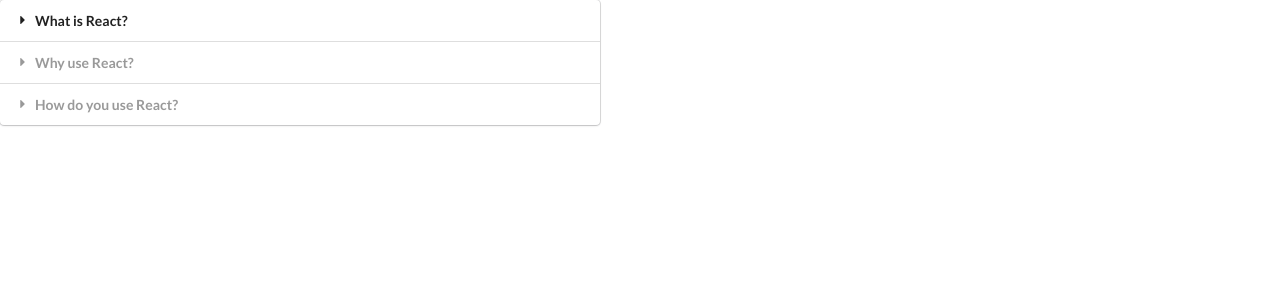
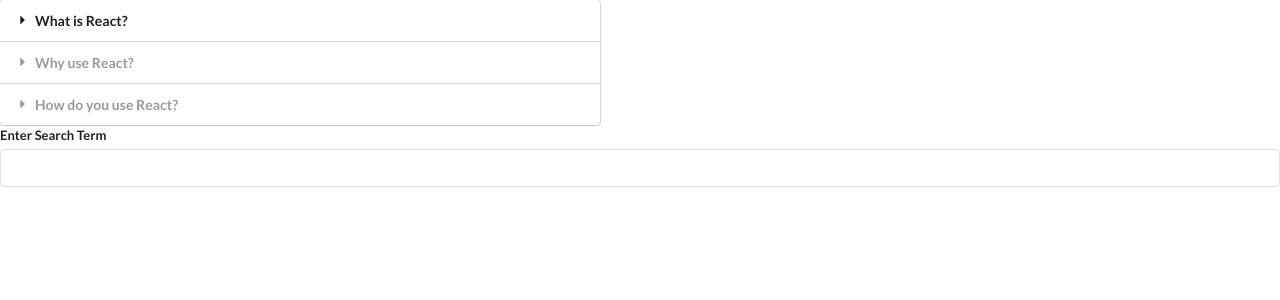
Before and after one commit to tugaykocaoglu/widgets, a React (Create React App) app: page / in a window 1280 px wide. Shown: the top 300 px of the page. Built offline with nearby package versions, Linux system fonts and the light colour scheme.

Commit message:
Added search component and search bar

```diff
--- a/src/App.js
+++ b/src/App.js
@@ -1,5 +1,6 @@
 import React from 'react';
 import Accordion from './components/Accordion';
+import Search from './components/Search';
 
 const items = [
   {
@@ -20,6 +21,7 @@
   return (
     <div>
       <Accordion items={items} />
+      <Search />
     </div>
   );
 };
--- /dev/null
+++ b/src/components/Search.js
@@ -0,0 +1,22 @@
+import React, { useState } from 'react';
+
+const Search = () => {
+  const [term, setTerm] = useState('');
+
+  return (
+    <div>
+      <div className="ui form">
+        <div className="field">
+          <label>Enter Search Term</label>
+          <input
+            value={term}
+            onChange={(e) => setTerm(e.target.value)}
+            className="input"
+          />
+        </div>
+      </div>
+    </div>
+  );
+};
+
+export default Search;
```
